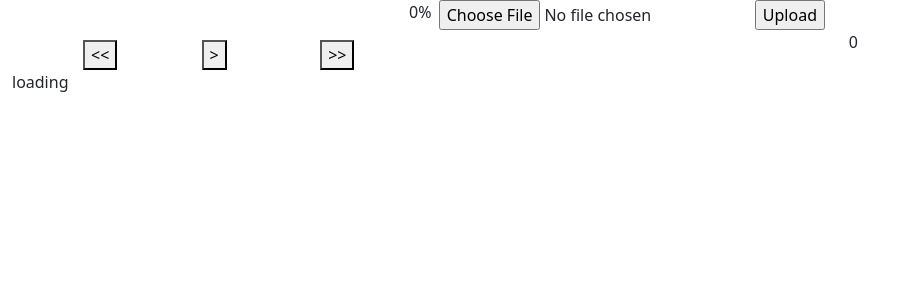
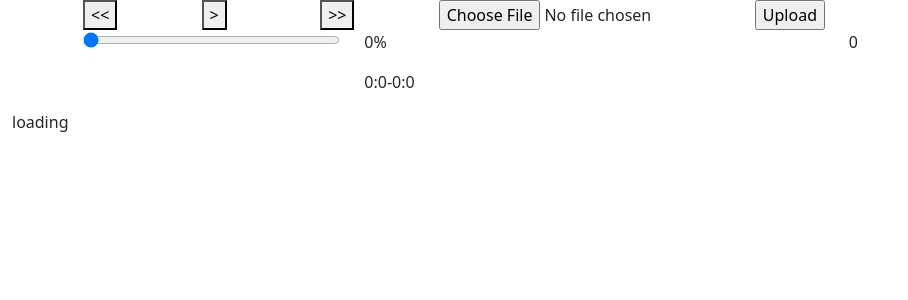
Before and after one commit to jacob-olsen/remote-jukebox, a Flask app: page / in a window 1280 px wide. Shown: the top 300 px of the page, without its empty margins (0-908 px from the left). Run offline with Flask 3, Linux system fonts and the light colour scheme; data that the repository does not hold is empty; some libraries are stand-ins or nearby versions.

Commit message:
show time off song

```diff
--- a/app.py
+++ b/app.py
@@ -74,6 +74,9 @@ def addSongToList(data):
 @socketio.on('forWard')
 def skipTime(data):
     manger.skip(int(data["time"])*1000)
+@socketio.on('setTime')
+def setTime(data):
+    manger.setTime(int(data["time"]))
 
 #api
 @app.route("/api/play")
--- a/service/master.py
+++ b/service/master.py
@@ -63,6 +63,13 @@ class Manger:
 
     def skip(self, offset):
         self.__player.skip(offset)
+
+    def setTime(self,time):
+        data = self.__player.status()
+        self.__player.set(int(data["length"]*(time/100)))
+        self.__updateUi()
+
+
 
     def addUiUpdateList(self, func):
         self.__uiUpdateList.append(func)
--- a/static/socket.js
+++ b/static/socket.js
@@ -23,6 +23,9 @@ socket.on('message', function (mgs) {
         updatePlayList(data["playList"])
     if (data["position"] != undefined)
         updateProgras(data["position"])
+    if (data["play_time"] != undefined)
+        if (data["length"] != undefined)
+            updateTime(data["play_time"],data["length"])
 });
 //controlse
 function play(state) {
@@ -36,6 +39,9 @@ function requstPos() {
 }
 function forWard(time){
     socket.emit("forWard", { time: time })
+}
+function jumpTo(){
+    socket.emit("setTime", { time: document.getElementById("posBar").value})
 }
 //ui Update
 function playButon(state) {
@@ -73,5 +79,24 @@ function updateProgras(pos){
         pos = 0
     }
     document.getElementById("posText").innerHTML = pos + "%"
+    document.getElementById("posBar").value = pos
+}
+function updateTime(plaing,total){
+    if (plaing < 0)
+        plaing = 0
+    if (total < 0)
+        total = 0
 
+    nowSec = Math.floor(plaing / 1000)
+    nowMin = Math.floor(nowSec / 60)
+    nowSec = nowSec % 60
+    if (nowSec < 10)
+        nowSec = "0" + nowSec
+
+    totalSec = Math.floor(total / 1000)
+    totalMin = Math.floor(totalSec / 60)
+    totalSec = totalSec % 60
+    if (totalSec < 10)
+        totalSec = "0" + totalSec
+    document.getElementById("timeText").innerHTML = nowMin + ":" + nowSec + "-" + totalMin + ":" + totalSec
 }
--- a/templates/index.html
+++ b/templates/index.html
@@ -17,14 +17,6 @@
                     <div class="col">
                         <div class="row">
                             <div class="col">
-
-                            </div>
-                            <div class="col-1">
-                                <p id="posText">0%</p>
-                            </div>
-                        </div>
-                        <div class="row">
-                            <div class="col">
                                 <button onclick='forWard(-30)'><<</button>
                             </div>
                             <div class="col">
@@ -34,9 +26,21 @@
                                 <button onclick='forWard(30)'>>></button>
                             </div>
                         </div>
+                        <div class="row">
+                            <div class="col">
+                                <input id="posBar" onchange="jumpTo()" type="range" value="0" style="width: 100%;"/>
+                            </div>
+                            <div class="col-auto">
+                                <div class="row">
+                                    <p id="posText">0%</p>
+                                </div>
+                                <div class="row">
+                                    <p id="timeText">0:0-0:0</p>
+                                </div>
+                            </div>
+                        </div>
                     </div>
                 </div>
-
                 <div class="row">
                     <div id="playList" class="col">
                         <p>loading</p>
```
